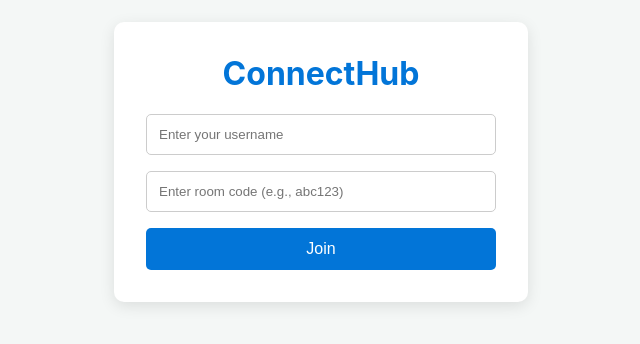
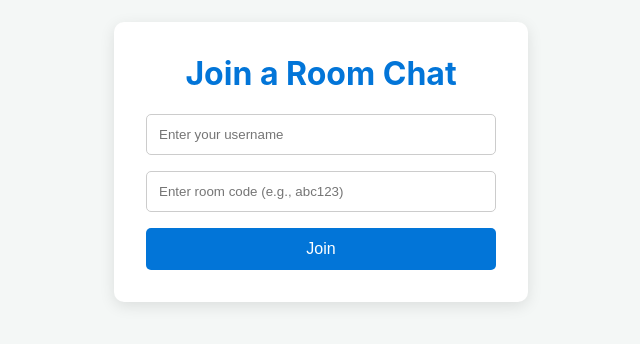
Before and after one commit to Tarun-03/CN_Project_WEBRTC, a website: page public/index.html in a window 1280 px wide. Shown: the part 238-582 px from the top of the page, without its empty margins (319-959 px from the left). Drawn offline with nearby package versions, Linux system fonts and the light colour scheme; no server answers.

```diff
--- a/public/index.html
+++ b/public/index.html
@@ -12,7 +12,7 @@
 
     <!-- Join View -->
     <div id="join-container" class="container">
-        <h1>ConnectHub</h1>
+        <h1>Join a Room Chat</h1>
         <div class="input-group">
             <input type="text" id="username-input" placeholder="Enter your username">
         </div>
```
